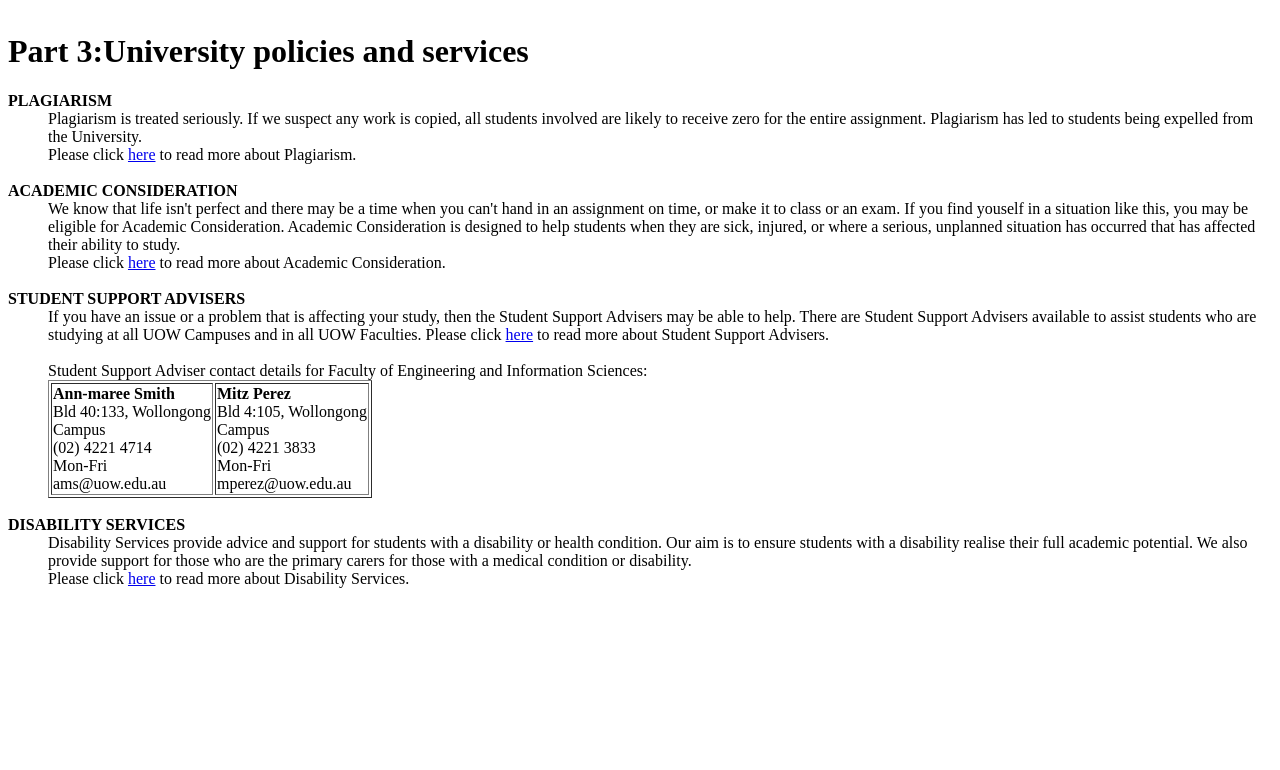
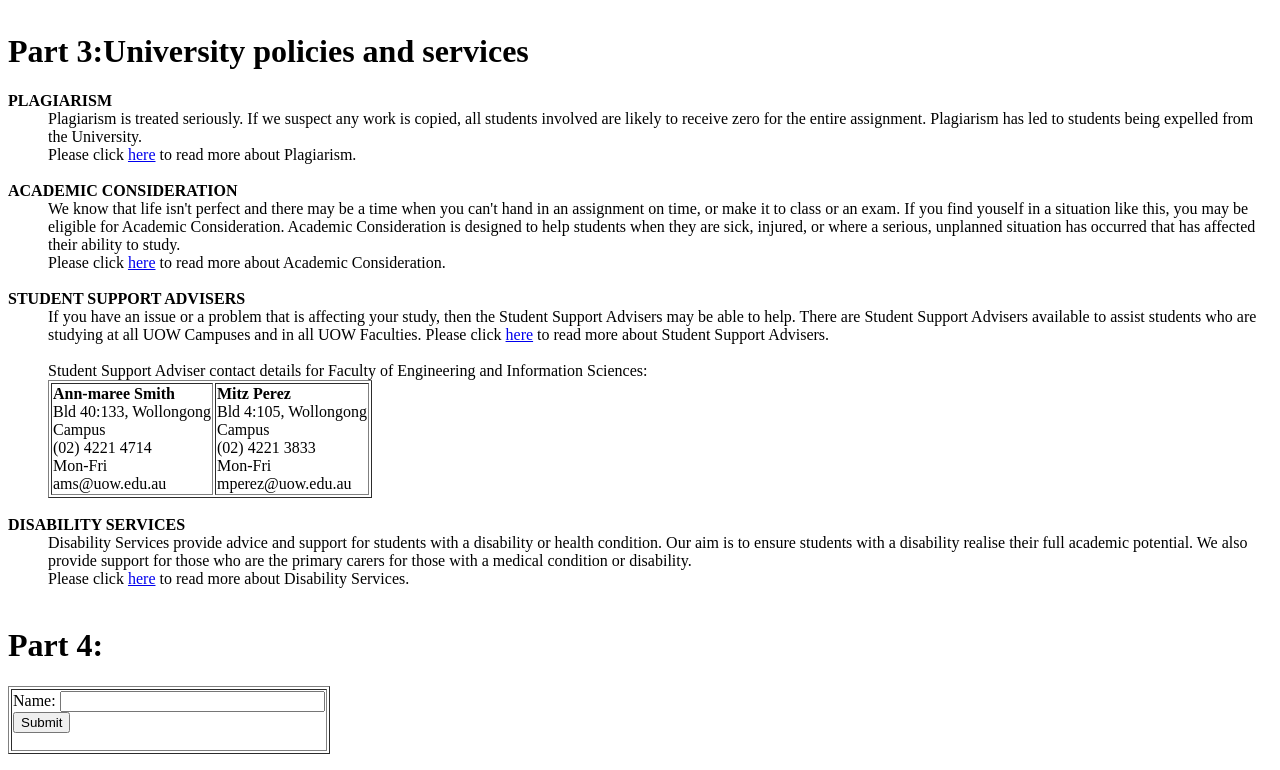
Before and after one commit to iant1098/csit128_assignment1-, a plain HTML site: page index.html in a window 1280 px wide. Shown: the part 1336-2106 px from the top of the page. Before the commit the page ends 1940 px from the top, so only its background shows below. Drawn offline with Linux system fonts and the light colour scheme.

Commit message:
part 1-3 done

```diff
--- a/index.html
+++ b/index.html
@@ -29,6 +29,30 @@
                 vertical-align: top;
             }
         </style>
+        <!-- part 3  -->
+        <script>
+            function validateNameForm() {
+                var name = document.getElementById("name").value;
+
+                if (name == ""){
+                    document.getElementById("nameError").innerHTML =
+                    "Name must be filled out"
+                    return false;
+                }
+                if (/\s\s/.test(name)) {
+                    document.getElementById("nameError").innerHTML =
+                    "Only single space inbetween name"
+                    return false;
+                }
+
+                if (/^([A-Z]|[a-z]|\s)*$/.test(name) == false){
+                    document.getElementById("nameError").innerHTML =
+                    "Only alphabet"
+                    return false;
+                }
+                return true;
+            }
+        </script>
     </head>
     <body>
         <!-- part 1 -->
@@ -141,7 +165,7 @@
                 <dd>
                     Plagiarism is treated seriously. If we suspect any work is copied, all students involved are likely to receive zero
                     for the entire assignment. Plagiarism has led to students being expelled from the University.<br>
-                    Please click <a href="https://shorturl.at/UBZXn">here</a> to read more about Plagiarism.
+                    Please click <a href="https://tinyurl.com/uow-plagiarism">here</a> to read more about Plagiarism.
                 </dd>
             <br>
             <dt><b>ACADEMIC CONSIDERATION</b></dt>
@@ -189,7 +213,25 @@
                 Disability Services provide advice and support for students with a disability or health condition. Our aim
                 is to ensure students with a disability realise their full academic potential. We also provide support for those who are
                 the primary carers for those with a medical condition or disability.<br>
-                Please click <a href="https://shorturl.at/A5wiM">here</a> to read more about Disability Services.
+                Please click <a href="https://tinyurl.com/uow-disability-resources">here</a> to read more about Disability Services.
             </dd>
+            <br>
+
+        <!-- Part 4 -->
+        <h1>Part 4:</h1>
+        <table border="1">
+            <tr>
+                <td>
+                    <form action="LL" method="get"
+                    onSubmit="return validateNameForm()">
+                    Name:
+                    <input id="name" type="text" name="name" size="30">
+                    <span id="nameError"></span>
+                    <br>
+                    <input type="submit">
+                    </form>
+                </td>
+            </tr>
+        </table>
     </body>
 </html>
```
Also changed, not shown: 1 other file.
